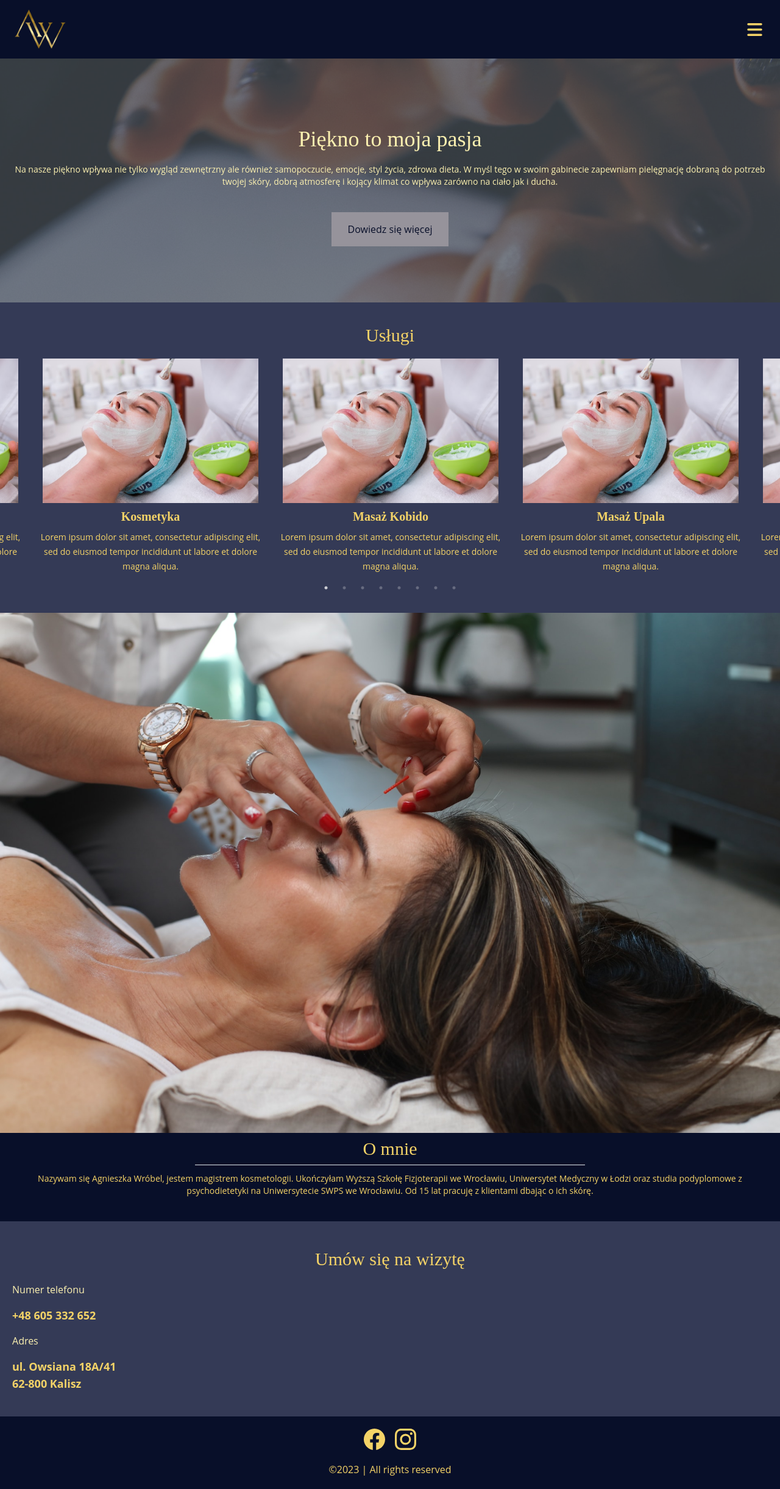
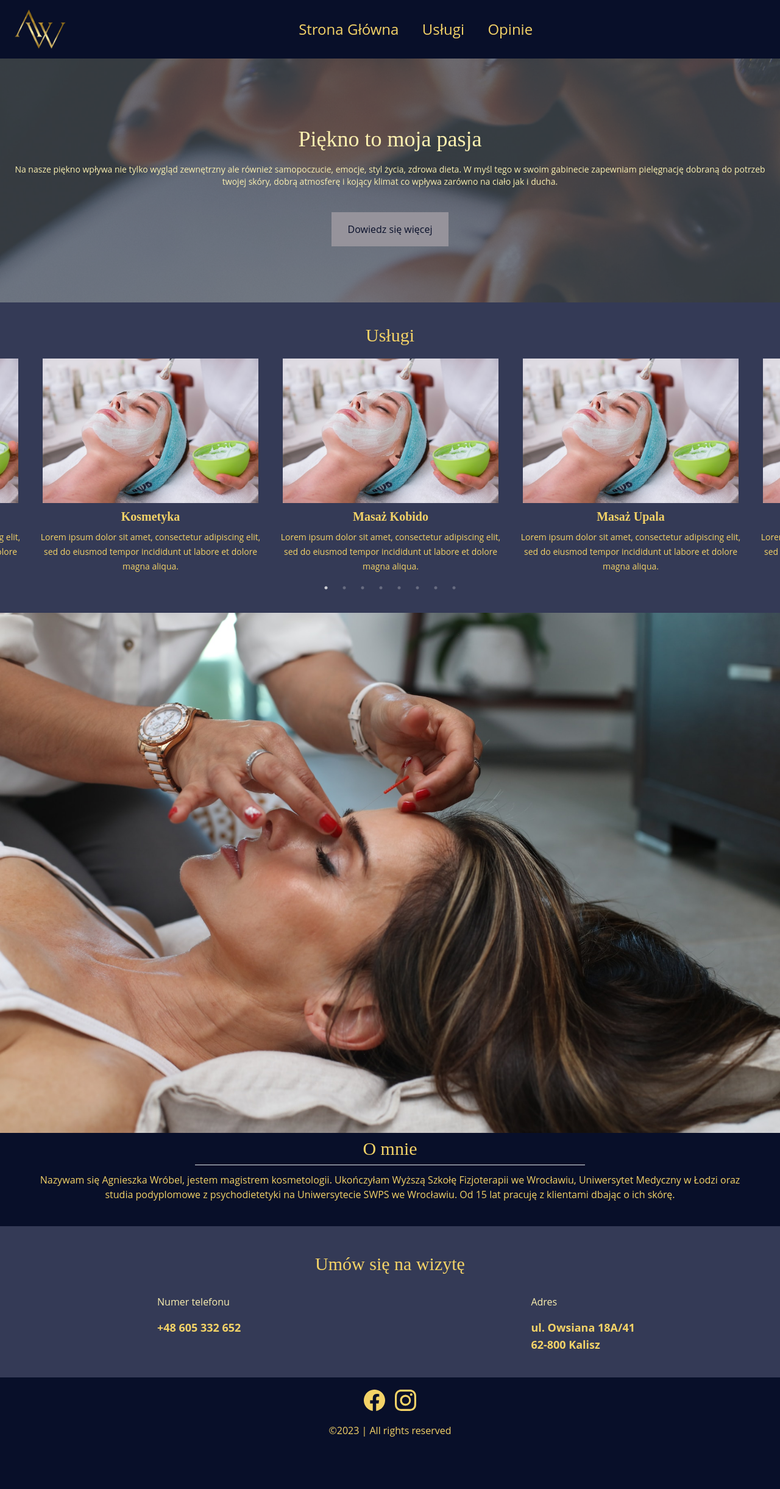
Before and after one commit to baranero/beauty-studio-website, a React (Create React App) app: page / in a window 1280 px wide. Shown: the whole page at 61% size. After the commit the page ends 2378 px from the top, so only its background shows below. Built offline with nearby package versions, Linux system fonts and the light colour scheme.

Commit message:
design for large devices

```diff
--- a/src/components/AboutMe.js
+++ b/src/components/AboutMe.js
@@ -4,7 +4,7 @@ const AboutMe = () => {
             <img src="./images/bg.jpg" alt="Kobido massage"/>
       <h3 className="text-center text-3xl my-2 font-['Playfair_Display']">O mnie</h3>
       <hr className="mb-3 mx-auto w-1/2"/>
-      <p className="text-center text-sm mx-4">
+      <p className="text-center text-sm mx-4 md:text-base md:mx-16">
         Nazywam się Agnieszka Wróbel, jestem magistrem kosmetologii. Ukończyłam
         Wyższą Szkołę Fizjoterapii we Wrocławiu, Uniwersytet Medyczny w Łodzi
         oraz studia podyplomowe z psychodietetyki na Uniwersytecie SWPS we
--- a/src/components/Contact.js
+++ b/src/components/Contact.js
@@ -2,12 +2,16 @@ const Contact = () => {
   return (
     <section className="bg-[#343A56] py-6" id="about-me">
       <h3 className="text-center text-3xl my-5 font-['Playfair_Display']">Umów się na wizytę</h3>
-      <div className="ml-5">
-        <h4 className="text-[#FBF0B0]">Numer telefonu</h4>
-        <p className="my-4 text-lg font-bold">+48 605 332 652</p>
-        <h4 className="text-[#FBF0B0]">Adres</h4>
-        <p className="mt-4 text-lg font-bold">ul. Owsiana 18A/41</p>
-        <p className="mb-4 text-lg font-bold">62-800 Kalisz</p>
+      <div className="ml-5 mt-8 flex justify-around ite">
+        <div>
+          <h4 className="text-[#FBF0B0]">Numer telefonu</h4>
+          <p className="my-4 text-lg font-bold">+48 605 332 652</p>
+        </div>
+        <div>
+          <h4 className="text-[#FBF0B0]">Adres</h4>
+          <p className="mt-4 text-lg font-bold">ul. Owsiana 18A/41</p>
+          <p className="mb-4 text-lg font-bold">62-800 Kalisz</p>
+        </div>
       </div>
     </section>
   );
--- a/src/components/Header.js
+++ b/src/components/Header.js
@@ -14,11 +14,11 @@ const Header = () => {
   return (
     <section className="flex items-center justify-between mx-6 my-4">
       <img className="h-16" src="./images/logo-logo.png" alt="Logo"/>
-      <HiMenu className={`transition hover:cursor-pointer hover:color-[#D1A617] ${
+      <HiMenu className={`transition lg:hidden hover:cursor-pointer hover:color-[#D1A617] ${
               showMobileMenu ? "rotate-180" : "rotate-0"
             }`} onClick={toggleMobileMenu} size={35}/>
       <MobileMenu visible={showMobileMenu} toggleMobileMenu={toggleMobileMenu}/>
-      <ul className="text-2xl hidden">
+      <ul className="text-2xl hidden lg:flex lg:mx-auto lg:justify-between lg:w-96">
         <li>
           Strona Główna
         </li>
--- a/src/components/Services.js
+++ b/src/components/Services.js
@@ -36,12 +36,10 @@ const Services = () => {
     nextArrow: <Arrow/>,
     responsive: [
       {
-        breakpoint: 1024,
+        breakpoint: 1920,
         settings: {
-          slidesToShow: 2,
-          slidesToScroll: 2,
-          infinite: true,
-          dots: true,
+          slidesToShow: 3,
+          slidesToScroll: 3,
         },
       },
       {
```
